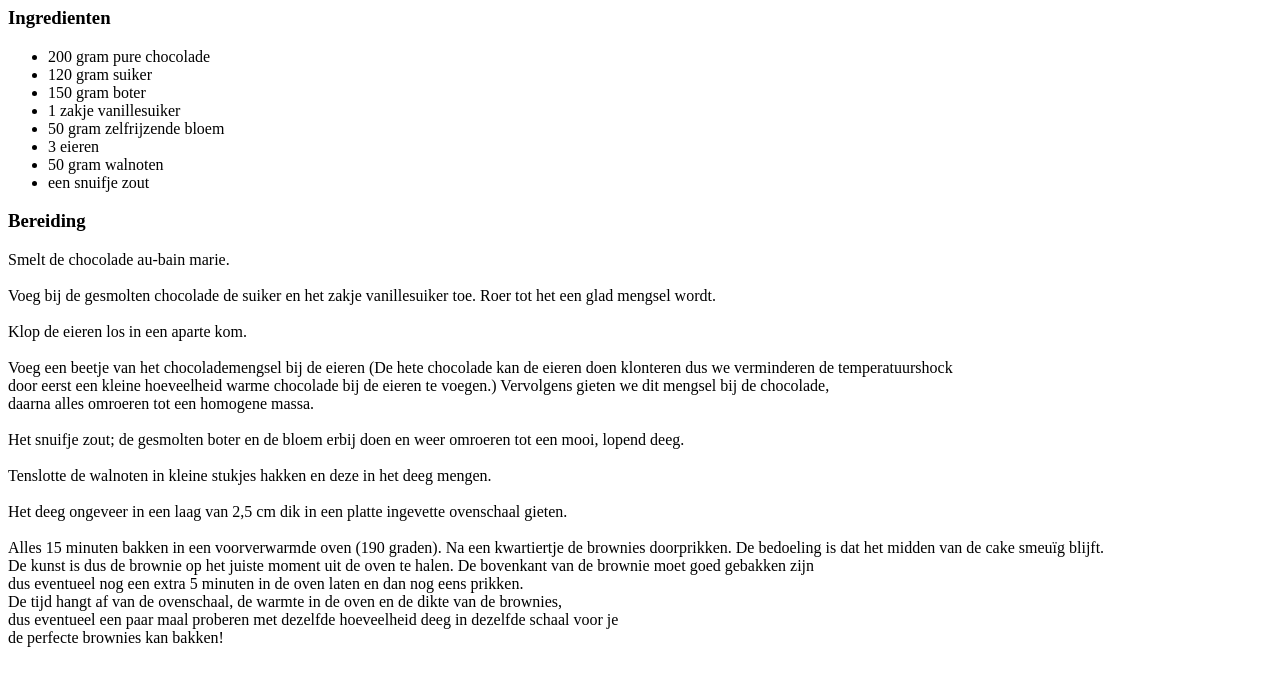
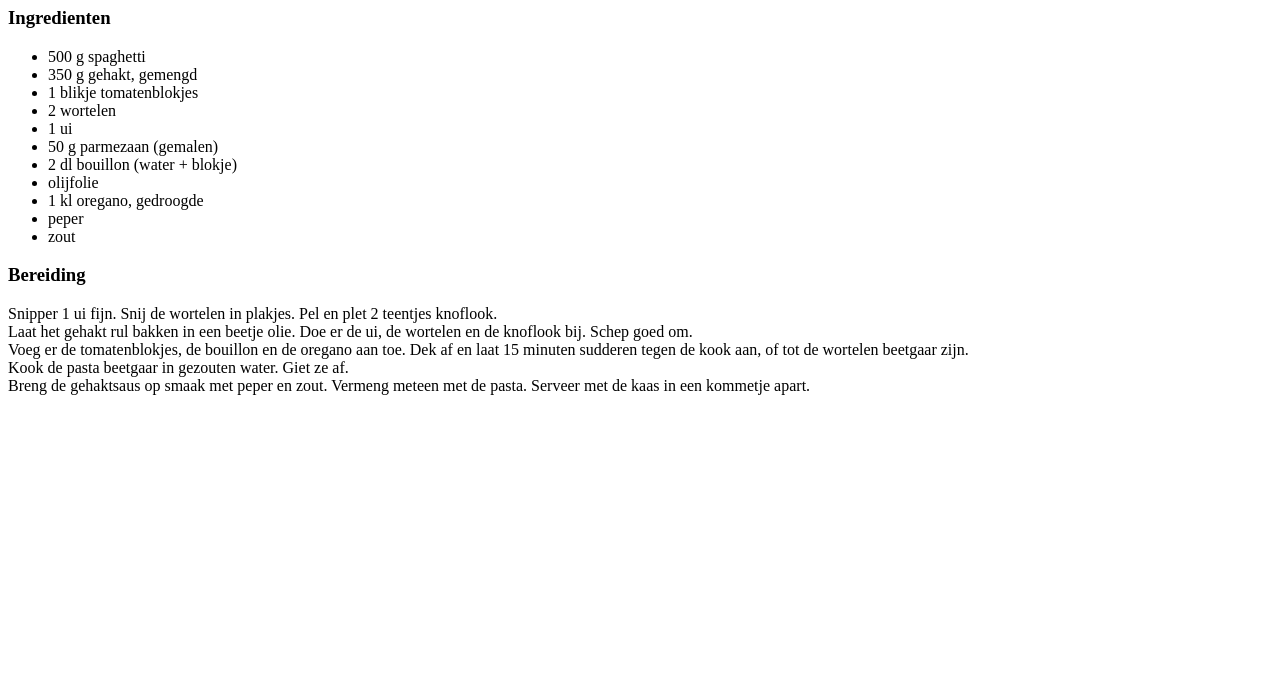
Before and after one commit to ChristofVanoppen/recept, a plain HTML site: page recept3.html in a window 1280 px wide. Shown: the part 161-842 px from the top of the page. After the commit the page ends 800 px from the top, so only its background shows below. Drawn offline with Linux system fonts and the light colour scheme.

Commit message:
recept3 updated

```diff
--- a/recept3.html
+++ b/recept3.html
@@ -2,7 +2,7 @@
 <html lang="en">
 <head>
 	<meta charset="UTF-8">
-	<title>recept: brownies</title>
+	<title>recept: Spaghetti Bolognaise</title>
 </head>
 <body>
 <nav>
@@ -15,30 +15,37 @@
 
 </ul>
 </nav>
-<h1>Brownies: voor 6 personen</h1>
+<h1>Spaghetti bolognaise: voor 4 personen</h1>
 <h3>Ingredienten</h3>
 <ul>
-<li>200 gram pure chocolade</li>
-<li>120 gram suiker</li>
-<li>150 gram boter</li>
-<li>1 zakje vanillesuiker</li>
-<li>50 gram zelfrijzende bloem</li>
-<li>3 eieren</li>
-<li>50 gram walnoten</li>
-<li>een snuifje zout</li>
+<li>500 g spaghetti</li>
+<li>350 g gehakt, gemengd</li>
+<li>1 blikje tomatenblokjes</li>
+<li>2 wortelen</li>
+<li>1 ui</li>
+<li>50 g parmezaan (gemalen)</li>
+<li>2 dl bouillon (water + blokje)</li>
+<li>olijfolie</li>
+<li>1 kl oregano, gedroogde</li>
+<li>peper</li>
+<li>zout</li>
 </ul>
 
 <h3>Bereiding</h3>
 <p>
-Smelt de chocolade au-bain marie.</br></br>
-Voeg bij de gesmolten chocolade de suiker en het zakje vanillesuiker toe. Roer tot het een glad mengsel wordt.</br></br>
-Klop de eieren los in een aparte kom.</br></br>
-Voeg een beetje van het chocolademengsel bij de eieren (De hete chocolade kan de eieren doen klonteren dus we verminderen de temperatuurshock</br> door eerst een kleine hoeveelheid warme chocolade bij de eieren te voegen.) Vervolgens gieten we dit mengsel bij de chocolade,</br> daarna alles omroeren tot een homogene massa.</br></br>
-Het snuifje zout; de gesmolten boter en de bloem erbij doen en weer omroeren tot een mooi, lopend deeg.</br></br>
-Tenslotte de walnoten in kleine stukjes hakken en deze in het deeg mengen.</br></br>
-Het deeg ongeveer in een laag van 2,5 cm dik in een platte ingevette ovenschaal gieten.</br></br>
-Alles 15 minuten bakken in een voorverwarmde oven (190 graden). Na een kwartiertje de brownies doorprikken. De bedoeling is dat het midden van de cake smeuïg blijft.</br> De kunst is dus de brownie op het juiste moment uit de oven te halen. De bovenkant van de brownie moet goed gebakken zijn</br> dus eventueel nog een extra 5 minuten in de oven laten en dan nog eens prikken.</br> De tijd hangt af van de ovenschaal, de warmte in de oven en de dikte van de brownies,</br> dus eventueel een paar maal proberen met dezelfde hoeveelheid deeg in dezelfde schaal voor je</br> de perfecte brownies kan bakken!
-</br></br>
+Snipper 1 ui fijn. Snij de wortelen in plakjes. Pel en plet 2 teentjes knoflook.</br>
+
+
+Laat het gehakt rul bakken in een beetje olie. Doe er de ui, de wortelen en de knoflook bij. Schep goed om.</br>
+
+
+Voeg er de tomatenblokjes, de bouillon en de oregano aan toe. Dek af en laat 15 minuten sudderen tegen de kook aan, of tot de wortelen beetgaar zijn.</br>
+
+
+Kook de pasta beetgaar in gezouten water. Giet ze af.</br>
+
+
+Breng de gehaktsaus op smaak met peper en zout. Vermeng meteen met de pasta. Serveer met de kaas in een kommetje apart.</br>
 
 </p>
 
```
